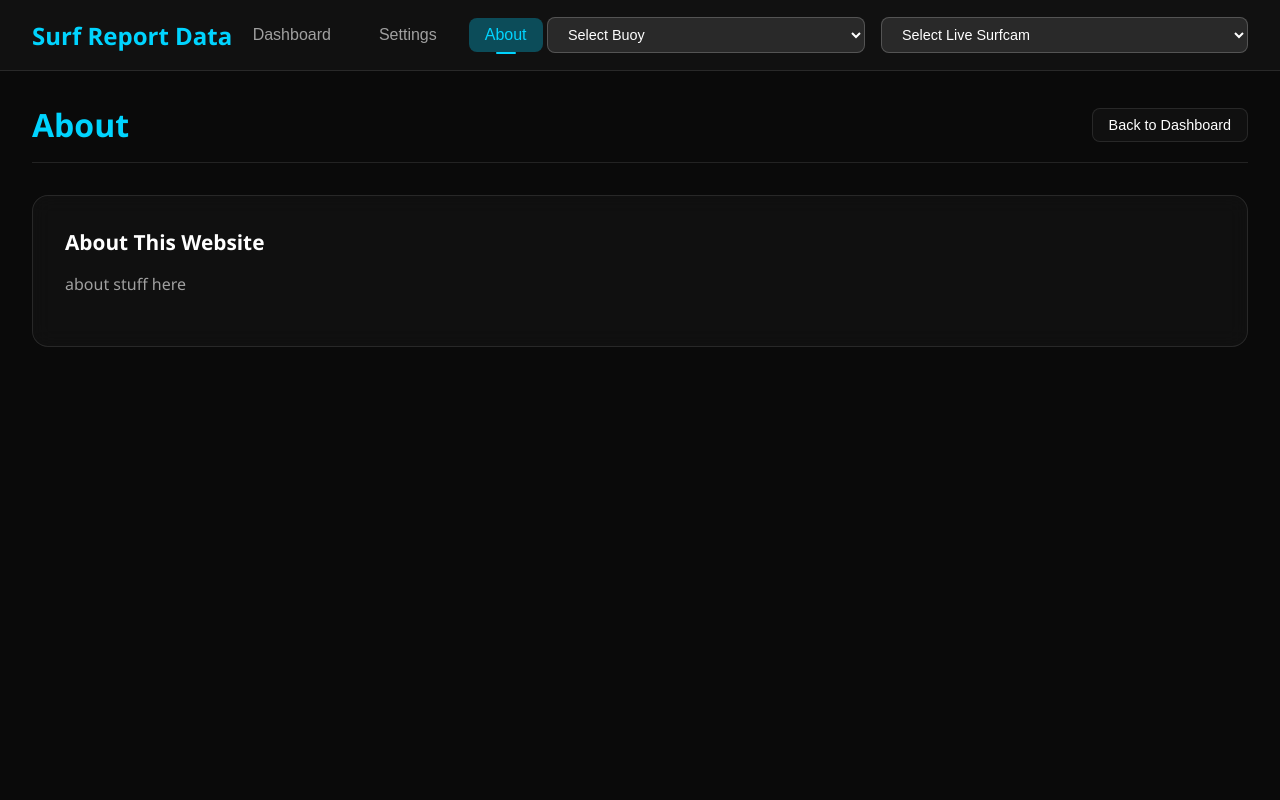
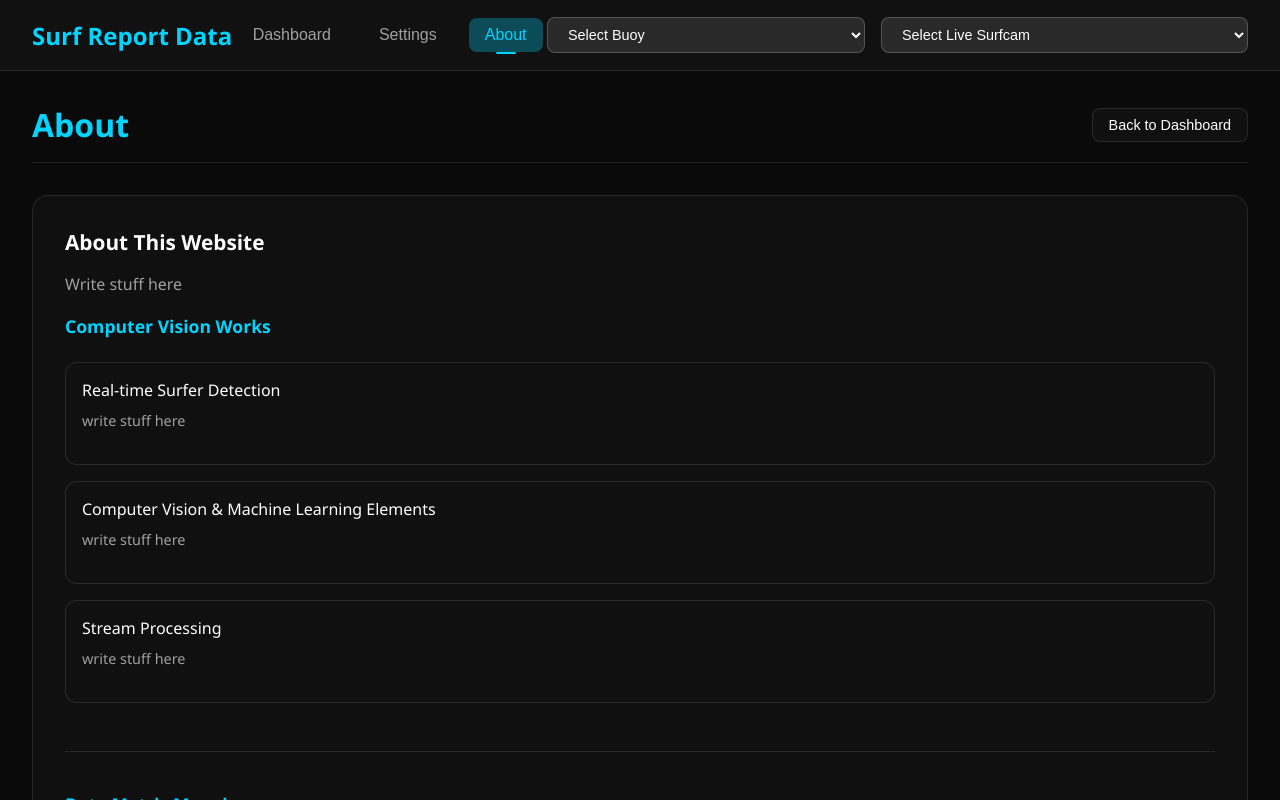
Before and after one commit to RyanFabrick/ML-CV-Surf-Reporter, a React (Create React App) app in the folder frontend/: page / in a window 1280 px wide. Both pictures are taken after a click on the button "About". Shown: the top 800 px of the page. Built offline with nearby package versions, Linux system fonts and the light colour scheme.

Commit message:
WIP: About page with informative info on application

```diff
--- a/frontend/src/components/About_Page.js
+++ b/frontend/src/components/About_Page.js
@@ -10,9 +10,126 @@ const AboutPage = ({ onNavigate }) => (
     </div>
     <div className="page-content">
       <h2>About This Website</h2>
-      <p>about stuff here</p>
+      <p>
+        Write stuff here
+      </p>
+
+      <div className="settings-section">
+        <h3>Computer Vision Works</h3>
+        <div className="setting-item">
+          <div>
+            <div className="setting-label">Real-time Surfer Detection</div>
+            <p className="setting-description">
+              write stuff here
+            </p>
+          </div>
+        </div>
+        <div className="setting-item">
+          <div>
+            <div className="setting-label">Computer Vision & Machine Learning Elements</div>
+            <p className="setting-description">
+              write stuff here
+            </p>
+          </div>
+        </div>
+        <div className="setting-item">
+          <div>
+            <div className="setting-label">Stream Processing</div>
+            <p className="setting-description">
+              write stuff here
+            </p>
+          </div>
+        </div>
+      </div>
+
+      <div className="settings-section">
+        <h3>Data Metric Meanings</h3>
+        <div className="setting-item">
+          <div>
+            <div className="setting-label">Wave Height (Hs)</div>
+            <p className="setting-description">
+              write stuff here
+            </p>
+          </div>
+        </div>
+        <div className="setting-item">
+          <div>
+            <div className="setting-label">Peak Period (Tp)</div>
+            <p className="setting-description">
+              write stuff here
+            </p>
+          </div>
+        </div>
+        <div className="setting-item">
+          <div>
+            <div className="setting-label">Wave Direction (Dp)</div>
+            <p className="setting-description">
+              write stuff here
+            </p>
+          </div>
+        </div>
+        <div className="setting-item">
+          <div>
+            <div className="setting-label">Average Period (Ta)</div>
+            <p className="setting-description">
+              write stuff here
+            </p>
+          </div>
+        </div>
+        <div className="setting-item">
+          <div>
+            <div className="setting-label">Zero Crossing Period (Tz)</div>
+            <p className="setting-description">
+              write stuff here
+            </p>
+          </div>
+        </div>
+        <div className="setting-item">
+          <div>
+            <div className="setting-label">Peak PSD</div>
+            <p className="setting-description">
+              write stuff here
+            </p>
+          </div>
+        </div>
+      </div>
+
+      <div className="settings-section">
+        <h3>Data Sources</h3>
+        <div className="setting-item">
+          <div>
+            <div className="setting-label">write stuff here ocean data</div>
+            <p className="setting-description">
+              write stuff here
+            </p>
+          </div>
+        </div>
+        <div className="setting-item">
+          <div>
+            <div className="setting-label">write stuff here surfcam data</div>
+            <p className="setting-description">
+              write stuff here
+            </p>
+          </div>
+        </div>
+      </div>
+
+
+      <div className="settings-section">
+        <h3>Public GitHub Repository</h3>
+        <div className="setting-item">
+          <div>
+            <div className="setting-label">GitHub Repository Link</div>
+            <p className="setting-description">
+              repo link here
+            </p>
+          </div>
+        </div>
+      </div>
     </div>
   </div>
+
+
 );
 
 export default AboutPage;
```
